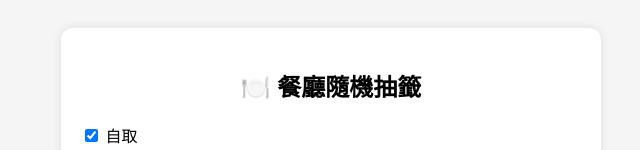
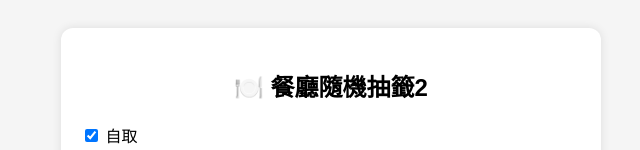
Before and after one commit to EagleK0910/menu, a plain HTML site: page index.html in a window 1280 px wide. Shown: the top 150 px of the page, without its empty margins (309-949 px from the left). Drawn offline with Linux system fonts and the light colour scheme.

Commit message:
更新 index.html

```diff
--- a/index.html
+++ b/index.html
@@ -47,7 +47,7 @@
 <body>
 
 <div id="container">
-  <h2>🍽️ 餐廳隨機抽籤</h2>
+  <h2>🍽️ 餐廳隨機抽籤2</h2>
 
   <!-- 多選分類 -->
   <div class="option-group">
```
